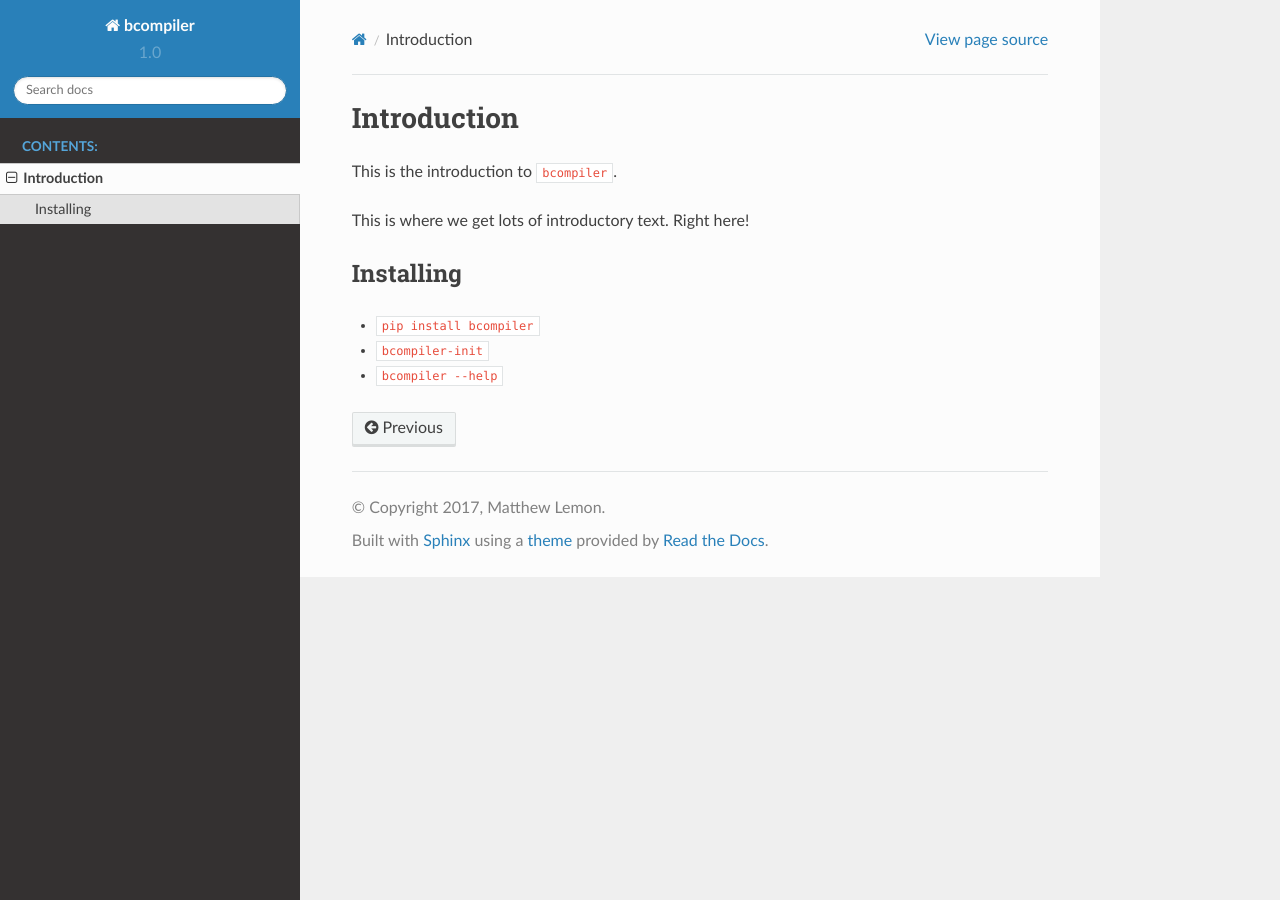
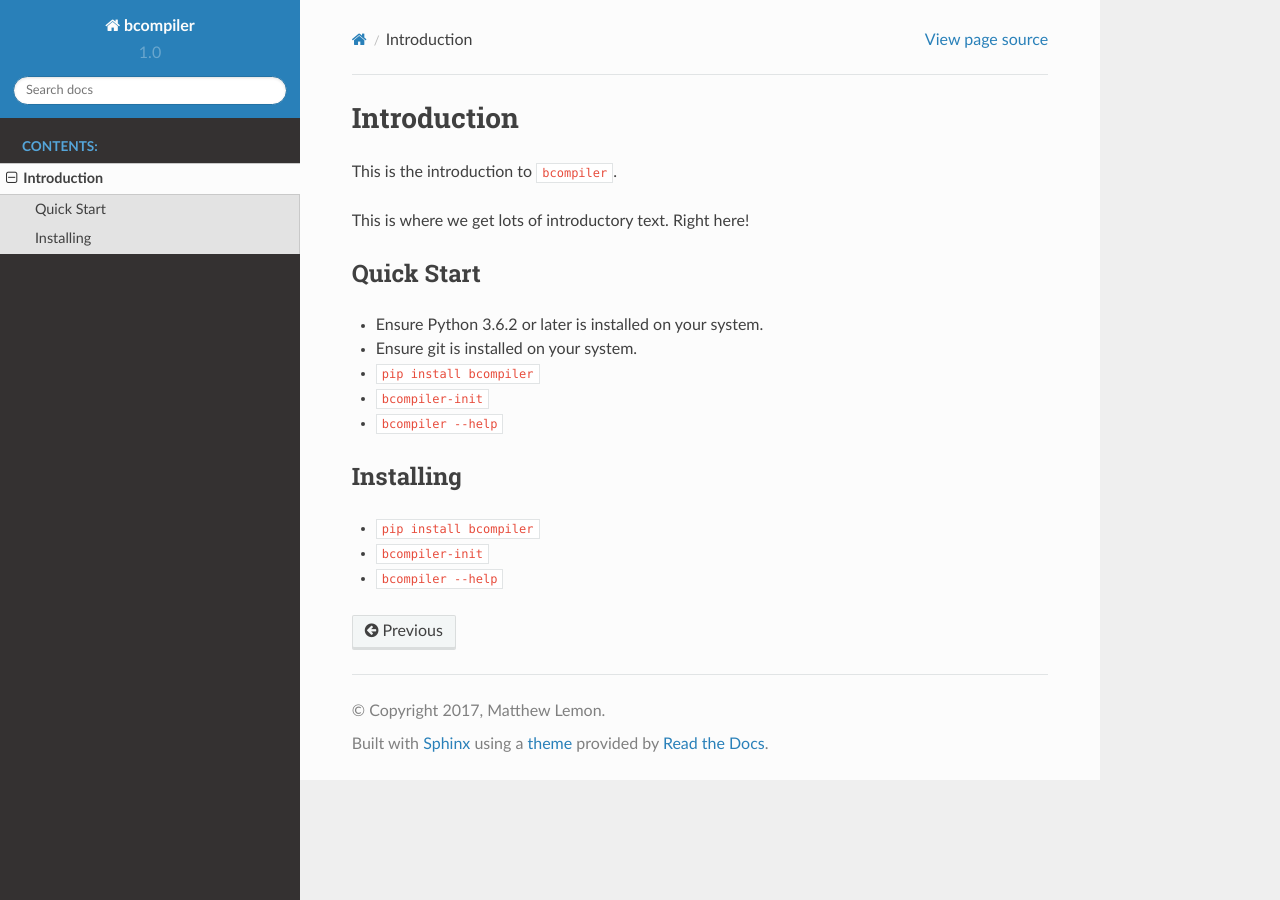
Before and after one commit to yulqen/bcompiler, a Sphinx documentation site: the page built from docs/introduction.rst, in a window 1280 px wide. Built offline with Sphinx 7.4.7 and the Read the Docs theme 2.0.0, drawn with Linux system fonts in a browser that asks for light colours.

Commit message:
added Quick Start to docs

```diff
--- a/docs/introduction.rst
+++ b/docs/introduction.rst
@@ -5,6 +5,16 @@ This is the introduction to ``bcompiler``.
 
 This is where we get lots of introductory text. Right here!
 
+Quick Start
+-----------
+
+* Ensure Python 3.6.2 or later is installed on your system.
+* Ensure git is installed on your system.
+* ``pip install bcompiler``
+* ``bcompiler-init``
+* ``bcompiler --help``
+
+
 Installing
 -----------
 
```
